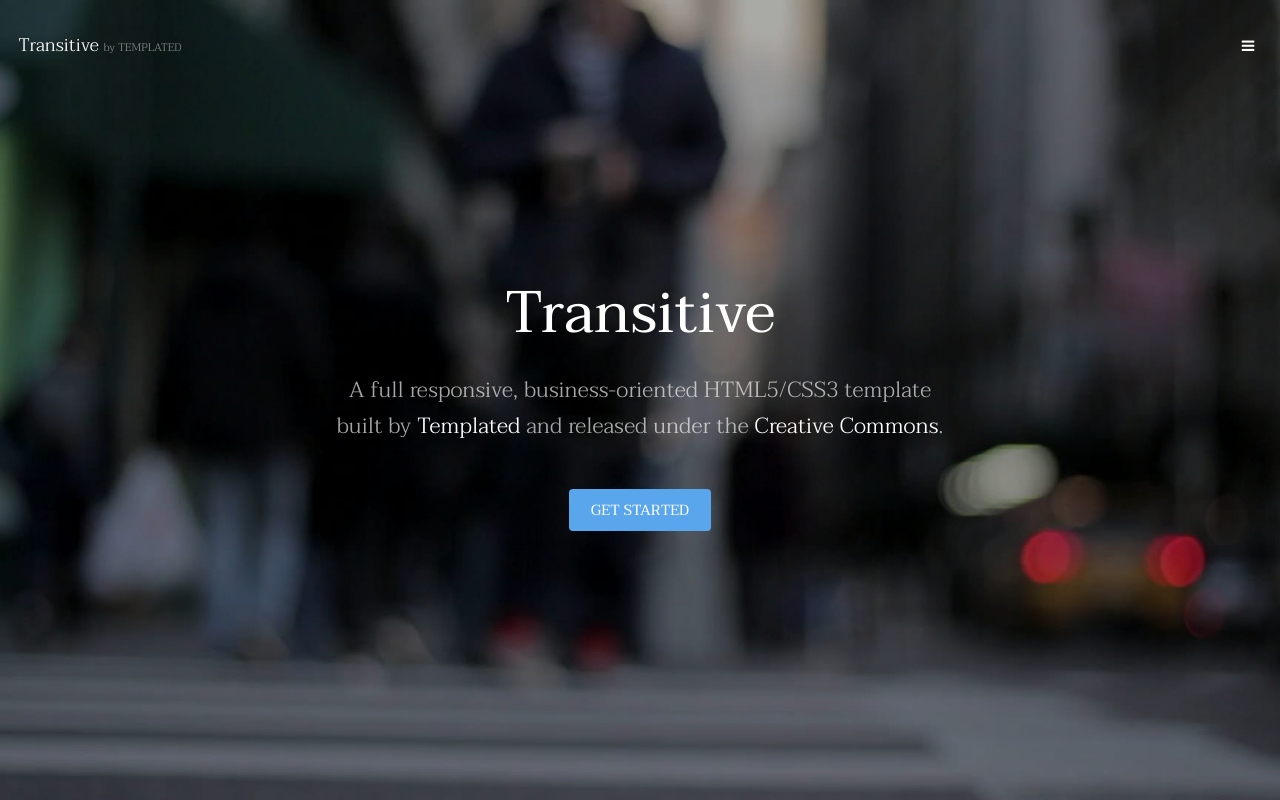
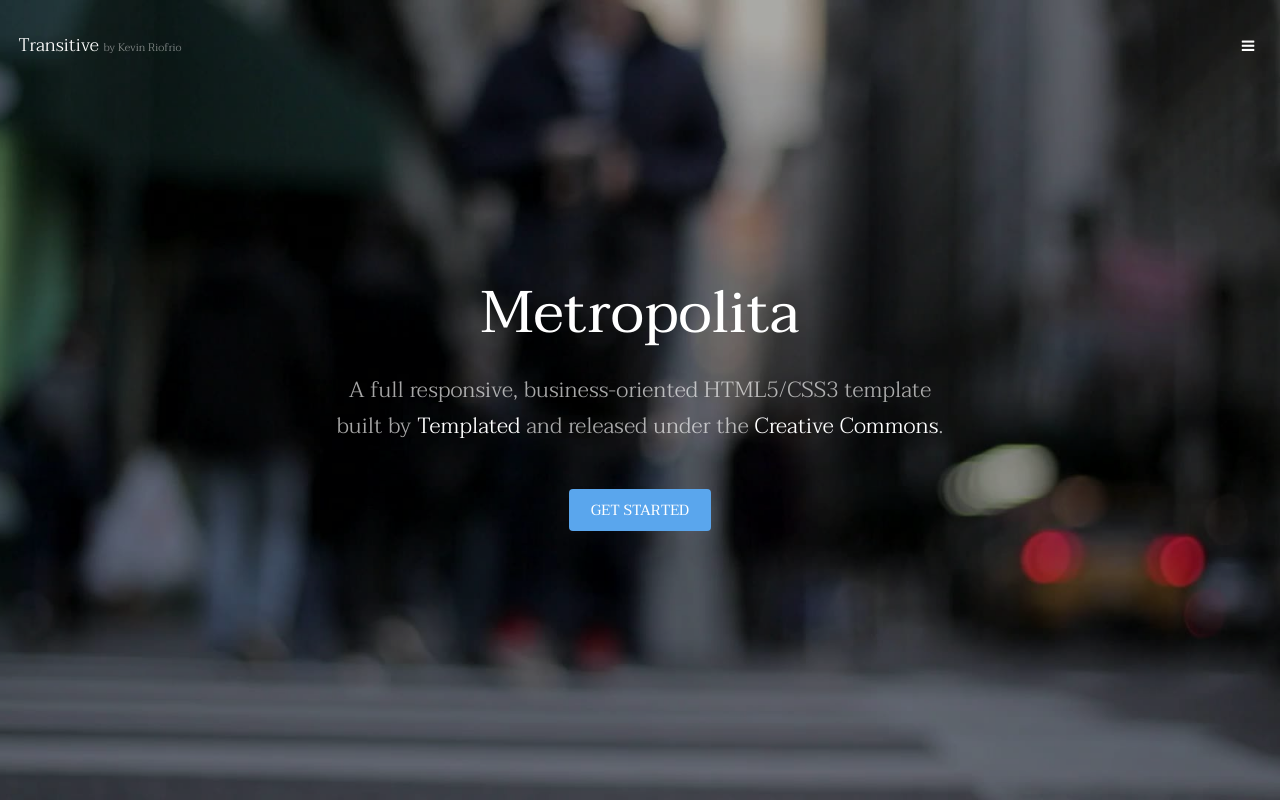
Before and after one commit to KevinTheGrheen/04_REP_METROPOLITA1, a plain HTML site: page index.html in a window 1280 px wide. Shown: the top 800 px of the page. Drawn offline with Linux system fonts and the light colour scheme.

Commit message:
cambios en la portada por KEVIN

```diff
--- a/index.html
+++ b/index.html
@@ -6,7 +6,7 @@
 -->
 <html>
 	<head>
-		<title>Transitive by TEMPLATED</title>
+		<title>Transitive by Kevin Riofrio</title>
 		<meta charset="utf-8" />
 		<meta name="viewport" content="width=device-width, initial-scale=1" />
 		<link rel="stylesheet" href="assets/css/main.css" />
@@ -15,7 +15,7 @@
 
 		<!-- Header -->
 			<header id="header" class="alt">
-				<div class="logo"><a href="index.html">Transitive <span>by TEMPLATED</span></a></div>
+				<div class="logo"><a href="index.html">Transitive <span>by Kevin Riofrio</span></a></div>
 				<a href="#menu" class="toggle"><span>Menu</span></a>
 			</header>
 
@@ -36,7 +36,7 @@
 		-->
 			<section id="banner" data-video="images/banner">
 				<div class="inner">
-					<h1>Transitive</h1>
+					<h1>Metropolita</h1>
 					<p>A full responsive, business-oriented HTML5/CSS3 template<br />
 					built by <a href="https://templated.co/">Templated</a> and released under the <a href="https://templated.co/license">Creative Commons</a>.</p>
 					<a href="#one" class="button special scrolly">Get Started</a>
```
